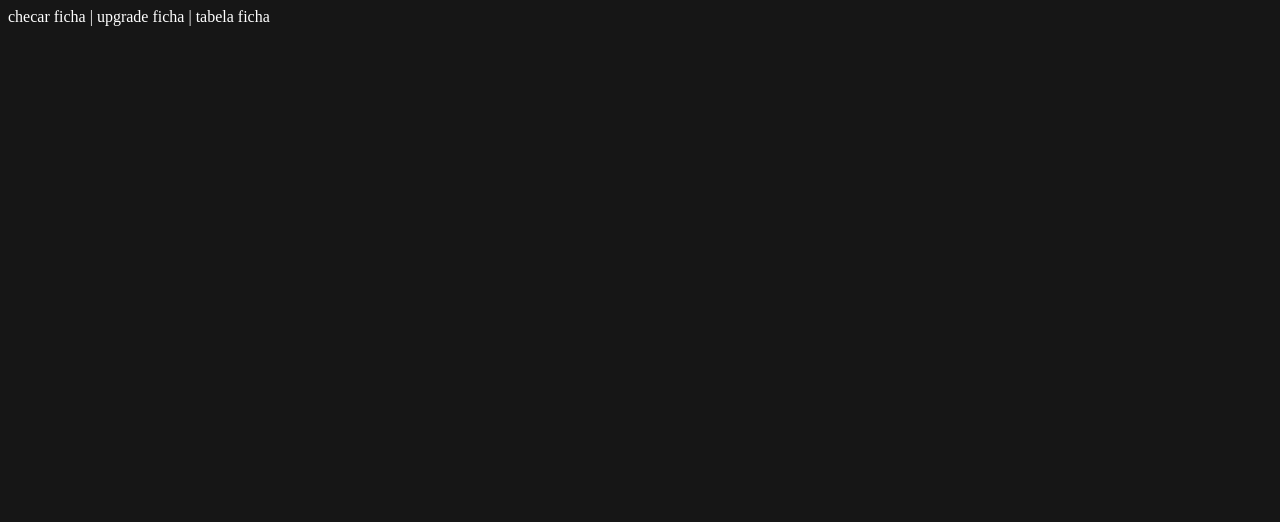
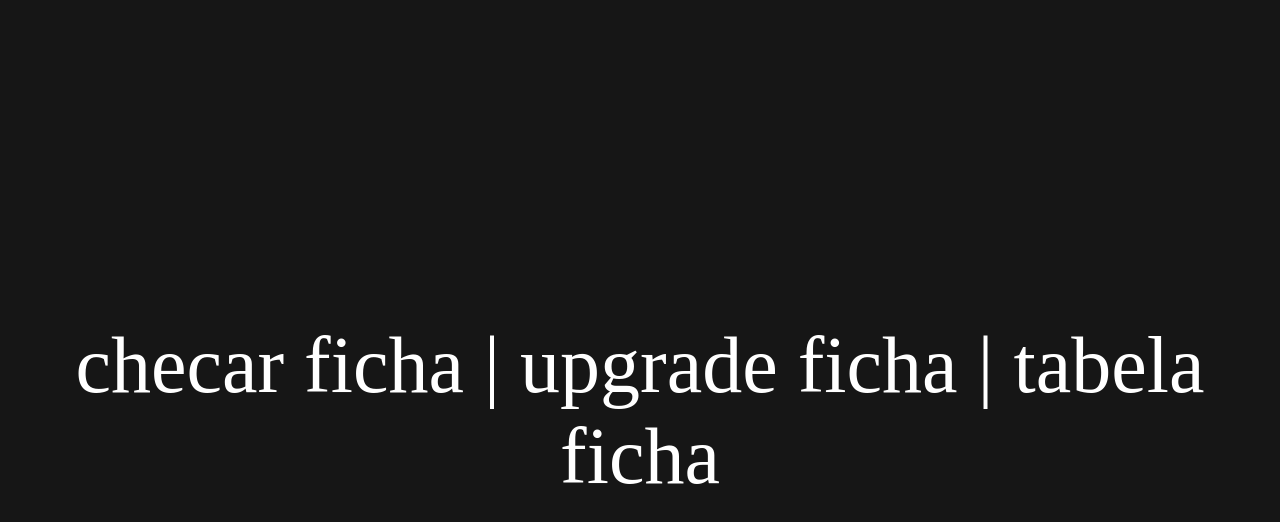
Before and after one commit to anriquegame/rpgfichas, a plain HTML site: page index.html in a window 1280 px wide. Drawn offline with Linux system fonts and the light colour scheme.

Commit message:
CSS index
CSS basico do index

```diff
--- a/index.html
+++ b/index.html
@@ -3,6 +3,7 @@
     <head>
         <title>rpg ficha</title>
         <link href="style.css" rel="stylesheet" type="text/css" />
+        <link href="styleindex.css" rel="stylesheet" type="text/css" />
         <link rel="icon" type="image/x-icon" href="voidsimbulo.ico"/>
     </head>
     <body>
--- /dev/null
+++ b/styleindex.css
@@ -0,0 +1,5 @@
+body{
+    font-size: 80px;
+    text-align: center;
+    margin-top: 40vh;
+}
```
